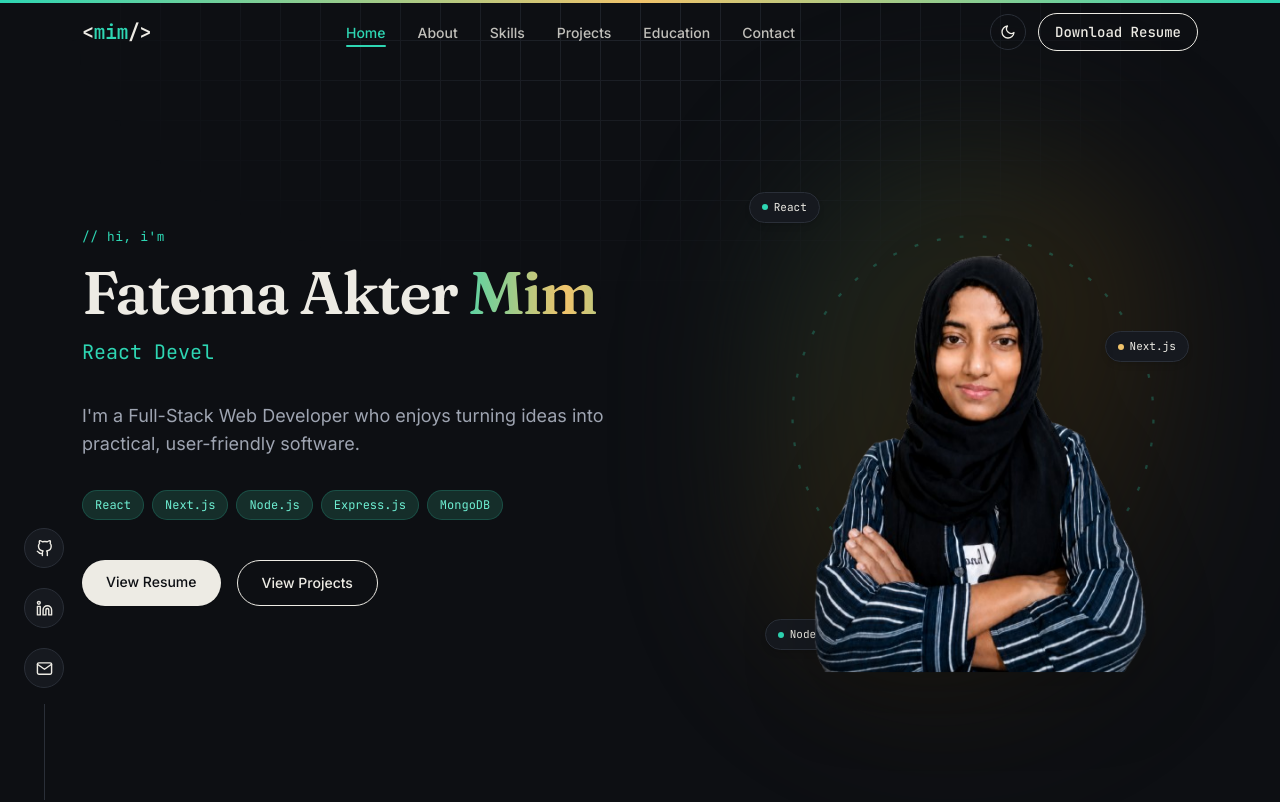
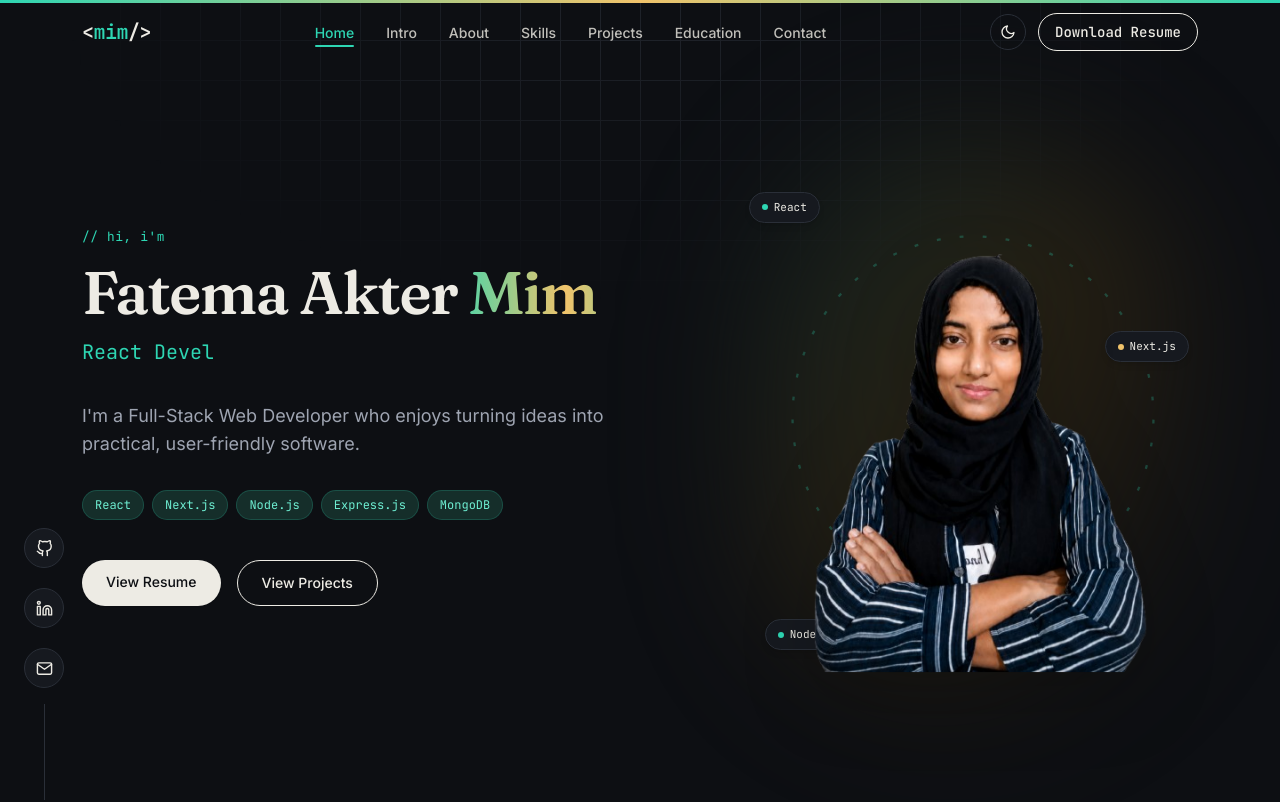
Before and after one commit to mimdev14/fatema_mim_Portfolio, a Next.js app: page / in a window 1280 px wide. Shown: the top 802 px of the page. Built offline with nearby package versions, Linux system fonts and the light colour scheme.

Commit message:
fixed issues

```diff
--- a/components/Navbar.jsx
+++ b/components/Navbar.jsx
@@ -8,6 +8,7 @@ import ThemeToggle from './ThemeToggle';
 
 const links = [
   { href: '#home', label: 'Home' },
+  { href: '#intro', label: 'Intro' },
   { href: '#about', label: 'About' },
   { href: '#skills', label: 'Skills' },
   { href: '#projects', label: 'Projects' },
--- a/components/VideoIntro.jsx
+++ b/components/VideoIntro.jsx
@@ -6,7 +6,7 @@ const YOUTUBE_VIDEO_ID = 'XXXXXXXXXXX'; // replace with your video ID
 
 export default function VideoIntro() {
   return (
-    <section className="py-24 md:py-32">
+        <section id="intro" className="py-24 md:py-32">
       <div className="max-w-content mx-auto px-5 md:px-8">
         <motion.p
           initial={{ opacity: 0, y: 20 }}
```
Also changed, not shown: public/namaa-overview.png (renamed from public/publicnamaa-overview.png).
